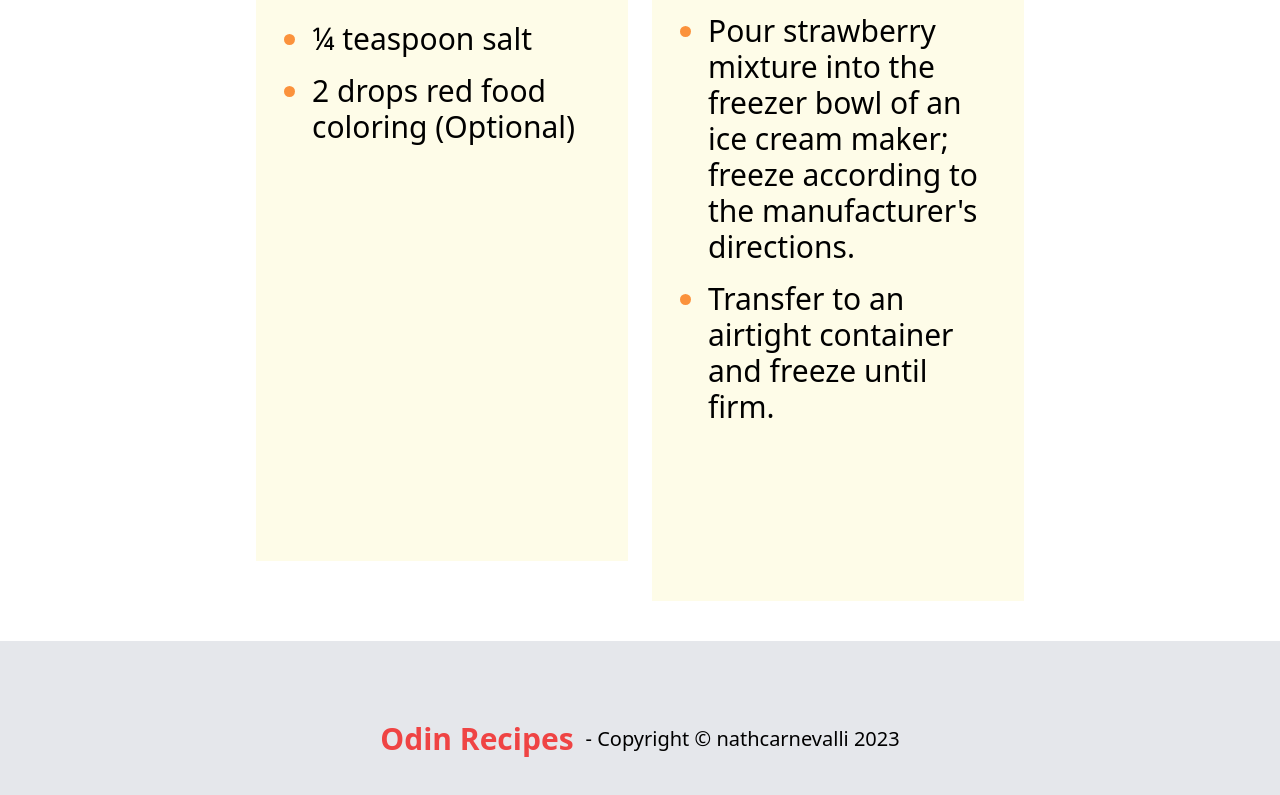
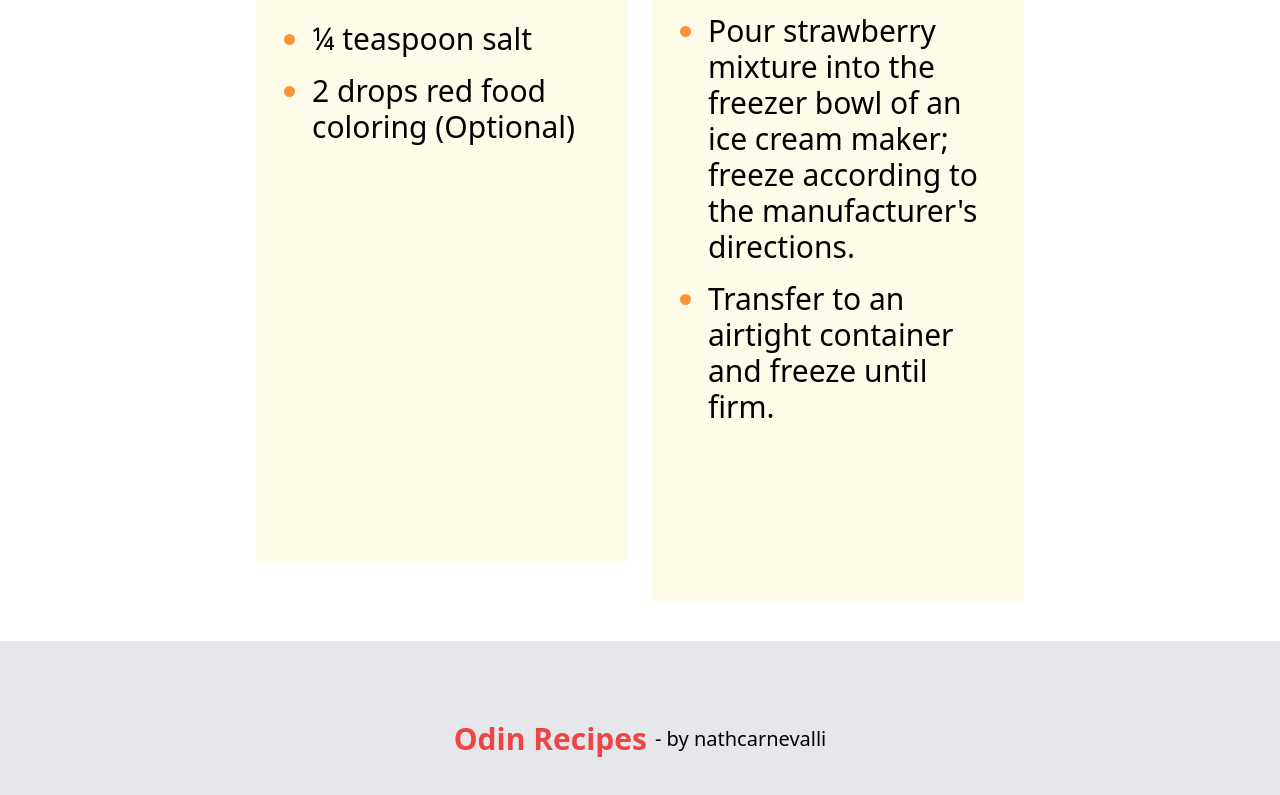
Before and after one commit to nathcarnevalli/odin-recipes, a website: page src/html/strawberry.html in a window 1280 px wide. Shown: the part 1819-2614 px from the top of the page. Drawn offline with nearby package versions, Linux system fonts and the light colour scheme.

Commit message:
fix: add github footer link

```diff
--- a/src/html/strawberry.html
+++ b/src/html/strawberry.html
@@ -79,9 +79,11 @@
       </div>
     </div>
   </main>
-  <footer class="p-20 flex items-center justify-center bg-gray-200 gap-3">
-    <h2 class="text-center text-3xl font-bold text-red-500">Odin Recipes</h2>
-    <span class="text-xl"> - Copyright © nathcarnevalli 2023</span>
+  <footer class="p-20 bg-gray-200">
+    <a href="https://github.com/nathcarnevalli?tab=repositories" class="flex items-center justify-center gap-2">
+      <h2 class="text-center text-3xl font-bold text-red-500">Odin Recipes</h2>
+      <span class="text-xl"> - by nathcarnevalli</span>
+    </a>
   </footer>
 </body>
 </html>
```
Also changed, not shown: index.html (+5 -3 lines), src/html/cherry.html (+5 -3 lines), src/html/lemon.html (+5 -3 lines).
